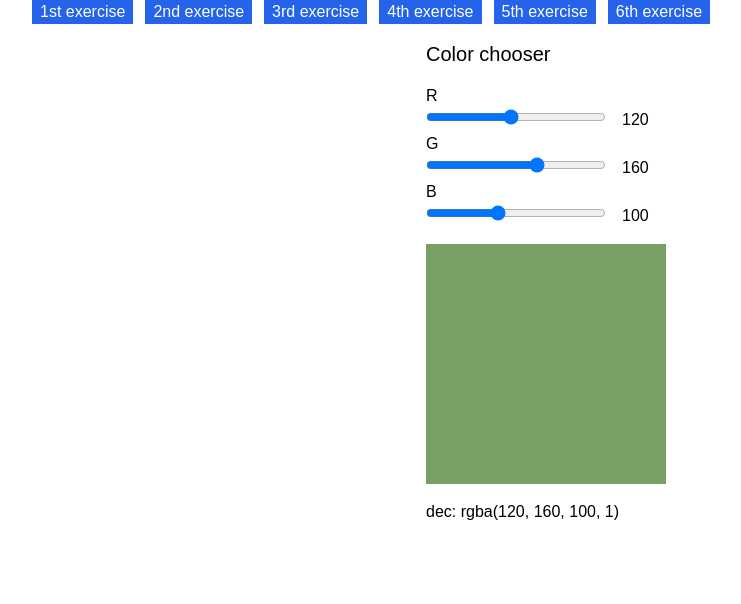
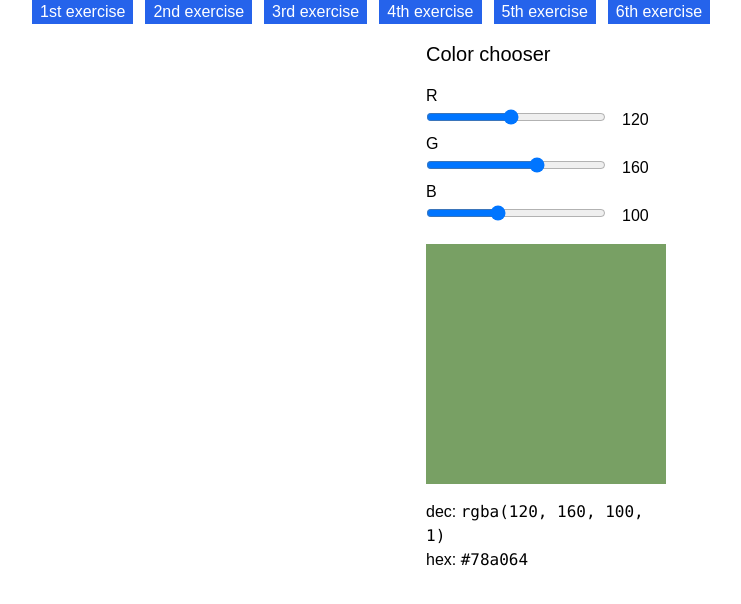
Before and after one commit to mihail-fomin/training-states, a Next.js app: page /5 in a window 1280 px wide. Shown: the top 604 px of the page, without its empty margins (94-835 px from the left). Built offline with nearby package versions, Linux system fonts and the light colour scheme.

Commit message:
fixed color picker

```diff
--- a/pages/5.js
+++ b/pages/5.js
@@ -8,20 +8,20 @@ export default function CollorChooser() {
 	const [blue, setblue] = React.useState(100);
 
 	function onRedChange(event) {
-		setRed(event.target.value);
+		setRed(Number(event.target.value));
 	}
 	function onGreenChange(event) {
-		setgreen(event.target.value);
+		setgreen(Number(event.target.value));
 	}
 	function onBlueChange(event) {
-		setblue(event.target.value);
+		setblue(Number(event.target.value));
 	}
 
 	function formatRGB(red, green, blue) {
 		return `rgba(${red},${green},${blue}, 1)`
 	}
 
-	function RGBToHex(red, green, blue) {
+	function convertRGBToHex(red, green, blue) {
 		let r = red.toString(16);
 		let g = green.toString(16);
 		let b = blue.toString(16);
@@ -51,7 +51,7 @@ export default function CollorChooser() {
 						min='0'
 						max='255'
 						onChange={onRedChange} />
-					<label for='red'>{red}</label>
+					<label htmlFor='red'>{red}</label>
 					<p>G</p>
 					<input
 						className='w-3/4 mr-4'
@@ -61,7 +61,7 @@ export default function CollorChooser() {
 						min='0'
 						max='255'
 						onChange={onGreenChange} />
-					<label for='blue'>{green}</label>
+					<label htmlFor='blue'>{green}</label>
 					<p>B</p>
 					<input
 						className='w-3/4 mr-4'
@@ -71,13 +71,13 @@ export default function CollorChooser() {
 						min='0'
 						max='255'
 						onChange={onBlueChange} />
-					<label for='blue'>{blue}</label>
+					<label htmlFor='blue'>{blue}</label>
 					<div
 						style={{ background: formatRGB(red, green, blue) }}
 						className='my-4 aspect-square w-60'
 					/>
-					<div>dec: rgba({red}, {green}, {blue}, 1)</div>
-					{/* <div>hex: {RGBToHex()}</div> */}
+					<div>dec: <code>rgba({red}, {green}, {blue}, 1)</code></div>
+					<div>hex: <code>{convertRGBToHex(red, green, blue)}</code></div>
 				</div>
 			</Container>
 		</>
```
Also changed, not shown: 1 other file (tests, documents, lock files or other folders).
